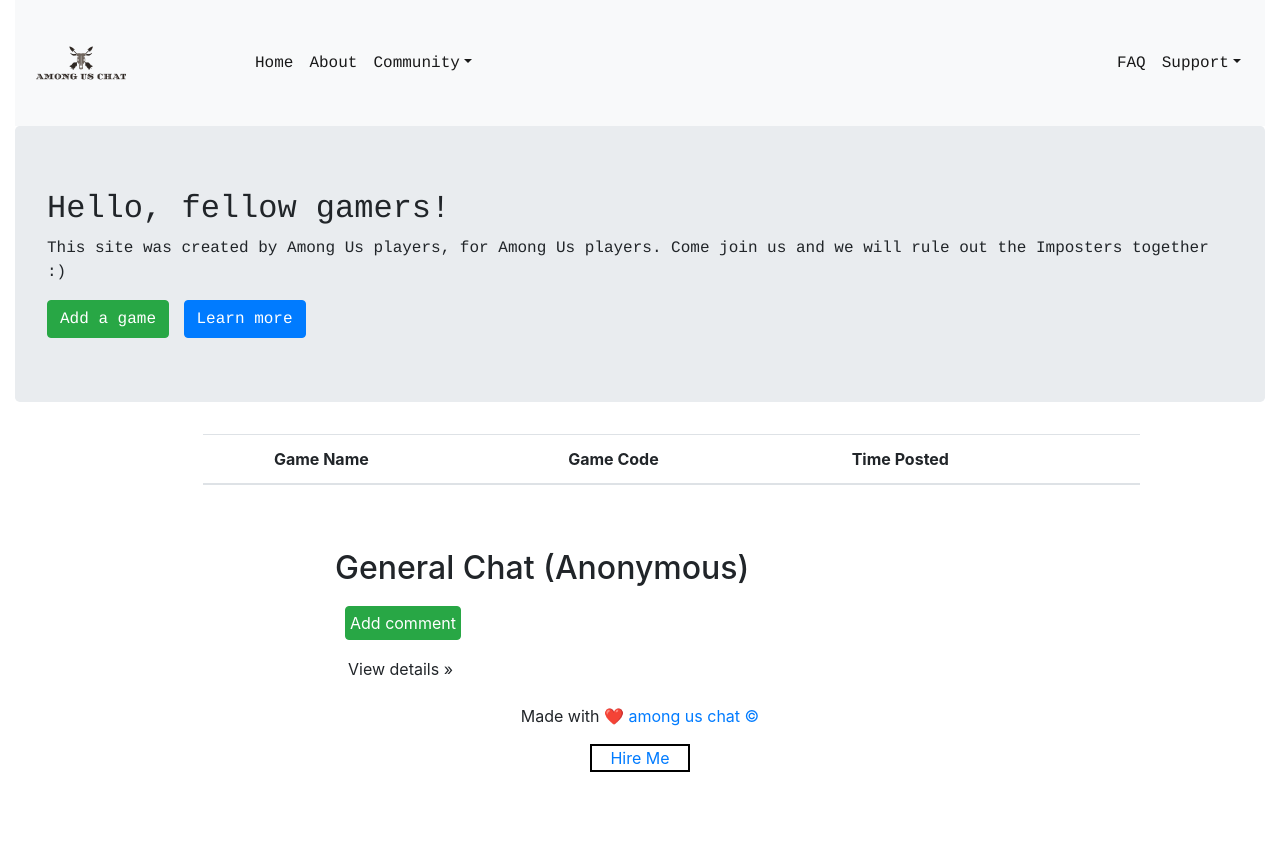
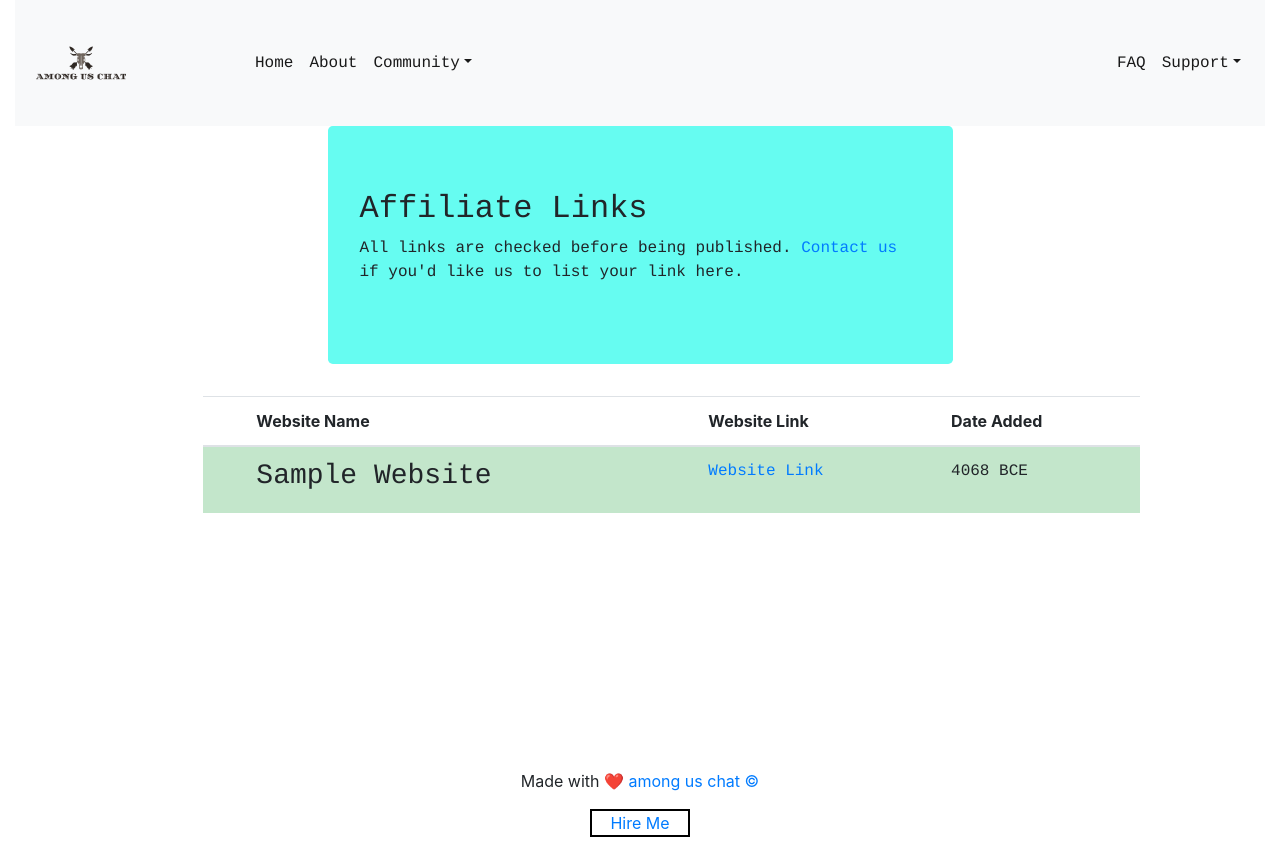
Before and after one commit to vladyslavnUA/amonguschat, a Django app: page /affiliate/ in a window 1280 px wide. Before the commit the page ends 772 px from the top, so only its background shows below. Run offline with Django 3.2, Linux system fonts and the light colour scheme; lists and menus that the app fills with data are empty; some libraries are stand-ins or nearby versions.

Commit message:
aff page

```diff
--- a/app/templates/app/affiliate.html
+++ b/app/templates/app/affiliate.html
@@ -5,7 +5,7 @@
     <meta charset="UTF-8">
     <meta name="viewport" content="width=device-width, initial-scale=1.0">
     <meta http-equiv="X-UA-Compatible" content="ie=edge">
-    <title>Among Us Chat | Affiliate Links</title>
+    <title>Among Us Chat | Servers</title>
     <link rel="stylesheet" href="https://stackpath.bootstrapcdn.com/bootstrap/4.5.2/css/bootstrap.min.css" integrity="sha384-JcKb8q3iqJ61gNV9KGb8thSsNjpSL0n8PARn9HuZOnIxN0hoP+VmmDGMN5t9UJ0Z" crossorigin="anonymous">
     <!-- Global site tag (gtag.js) - Google Analytics -->
     <script async src="https://www.googletagmanager.com/gtag/js?id=UA-180175294-1"></script>
@@ -68,21 +68,14 @@
                                 </ul>
                             </div>
                         </nav>
-                        <div class="jumbotron">
+                        <div class="jumbotron" style="background-color:#66FCF1; margin-left: 25%; margin-right: 25%;">
                             <h2 style="font-family: Courier;">
-                                Hello, fellow gamers!
+                                Affiliate Links
                             </h2>
                             <p style="font-family: Courier;">
-                                This site was created by Among Us players, for Among Us players. Come join us and we will rule out the Imposters together :)
+                                All links are checked before being published. <a href="{% url 'contact' %}" style="text-decoration: none;">Contact us</a> if you'd like us to list your link here.
                             </p>
                             <!-- <small>Current active users: {{ countt }}</small> -->
-                            <div>
-                                <form method="POST" action="{% url 'forumm' %}" style="display:inline-block; margin-right: 10px;">
-                                        {% csrf_token %}
-                                    <button class="btn btn-success" style="width:fit-content;font-family: Courier;"> Add a game </button>
-                                </form>
-                                <a class="btn btn-primary btn-large" href="{% url 'about' %}" style="font-family: Courier; display:inline-block;">Learn more</a>
-                            </div>
                         </div>
                         <table class="table mainone" style="margin-left: 15%; width:75%;">
                             <thead>
@@ -91,13 +84,13 @@
 
                                     </th>
                                     <th>
-                                        Game Name
+                                        Website Name
                                     </th>
                                     <th>
-                                        Game Code
+                                        Website Link
                                     </th>
                                     <th>
-                                        Time Posted
+                                        Date Added
                                     </th>
                                 </tr>
                             </thead>
@@ -106,32 +99,21 @@
                                     <div class="box">
                                         <a class="button" href="#popup1">Let me Pop up</a>
                                     </div> -->
-                                {% for forum in forus %}
 
                                 <tr class="table-success grow">
                                     <td>
 
                                     </td>
                                     <td>
-                                        <a href="{% url 'detail' forum.pk %}"><h3 style="font-family: Courier;">{{forum.game_name}}</h3></a>
+                                        <h3 style="font-family: Courier;">Sample Website</h3>
                                     </td>
                                     <td>
-                                        <p style="font-family: Courier;">{{forum.code}}</p>
+                                        <a href="{% url 'ind' %}" style="text-decoration: none;"><p style="font-family: Courier;">Website Link</p></a>
                                     </td>
                                     <td>
-                                        <p style="font-family: Courier;">{{forum.date_created}}</p>
+                                        <p style="font-family: Courier;">4068 BCE</p>
                                     </td>
-                                    <div id="popup1" class="overlay">
-                                        <div class="popup">
-                                            <h2>What players are saying</h2>
-                                            <a class="close" href="#">&times;</a>
-                                            <div class="content">
-
-                                            </div>
-                                        </div>
-                                    </div>
                                 </tr>
-                                {% endfor %}
                             </tbody>
                         </table>
                         <!-- <style>
@@ -142,34 +124,12 @@
                     </div>
                 </div>
                 <br><br>
-                <div class="row">
-                    <div class="col-md-3">
-                    </div>
-                    <div class="col-md-6">
-                        <h2>
-                            General Chat (Anonymous)
-                        </h2>
-                        {% for discuss in discussios %}
-
-                        {% endfor %}
-                        <form method="POST" action="{% url 'discussionn' %}">
-                            {% csrf_token %}
-                        <button class="btn btn-success" style="width:fit-content; padding: 4px; margin:10px;">Add comment</button>
-                        </form>
-                        <p>
-                            <a class="btn" href="#">View details »</a>
-                        </p>
-                    </div>
-                    <div class="col-md-3">
-                    </div>
-                </div>
             </div>
-        <footer class="container-fluid text-center">
-            </a>
-            <p>Made with ❤️ <a href="https://amonguschat.herokuapp.com/" target="_blank" title="Among Us Chat Online" style="text-decoration: none;">among us chat ©</a></p>
-            <!-- this is my website I hope you enjoy it 😊<br> -->
-            <div class="boxxed" style="border: 2px solid black; width:100px; margin-left:46%; margin-top:5px;margin-bottom: 15px;"><a href="http://ezweb.me/" target="_blank" style="text-decoration: none;">Hire Me</a></div>
-        </footer>
+            <footer class="container-fluid text-center" style="margin-top: 15%;">
+                </a>
+                <p>Made with ❤️ <a href="https://amonguschat.herokuapp.com/" target="_blank" title="Among Us Chat Online" style="text-decoration: none;">among us chat ©</a></p>
+                <div class="boxxed" style="border: 2px solid black; width:100px; margin-left:46%; margin-top:5px; margin-bottom: 15px;"><a href="http://ezweb.me/" target="_blank" style="text-decoration: none;">Hire Me</a></div>
+            </footer>
     <script src="https://code.jquery.com/jquery-3.5.1.slim.min.js" integrity="sha384-DfXdz2htPH0lsSSs5nCTpuj/zy4C+OGpamoFVy38MVBnE+IbbVYUew+OrCXaRkfj" crossorigin="anonymous"></script>
     <script src="https://cdn.jsdelivr.net/npm/popper.js@1.16.1/dist/umd/popper.min.js" integrity="sha384-9/reFTGAW83EW2RDu2S0VKaIzap3H66lZH81PoYlFhbGU+6BZp6G7niu735Sk7lN" crossorigin="anonymous"></script>
     <script src="https://stackpath.bootstrapcdn.com/bootstrap/4.5.2/js/bootstrap.min.js" integrity="sha384-B4gt1jrGC7Jh4AgTPSdUtOBvfO8shuf57BaghqFfPlYxofvL8/KUEfYiJOMMV+rV" crossorigin="anonymous"></script>
```
